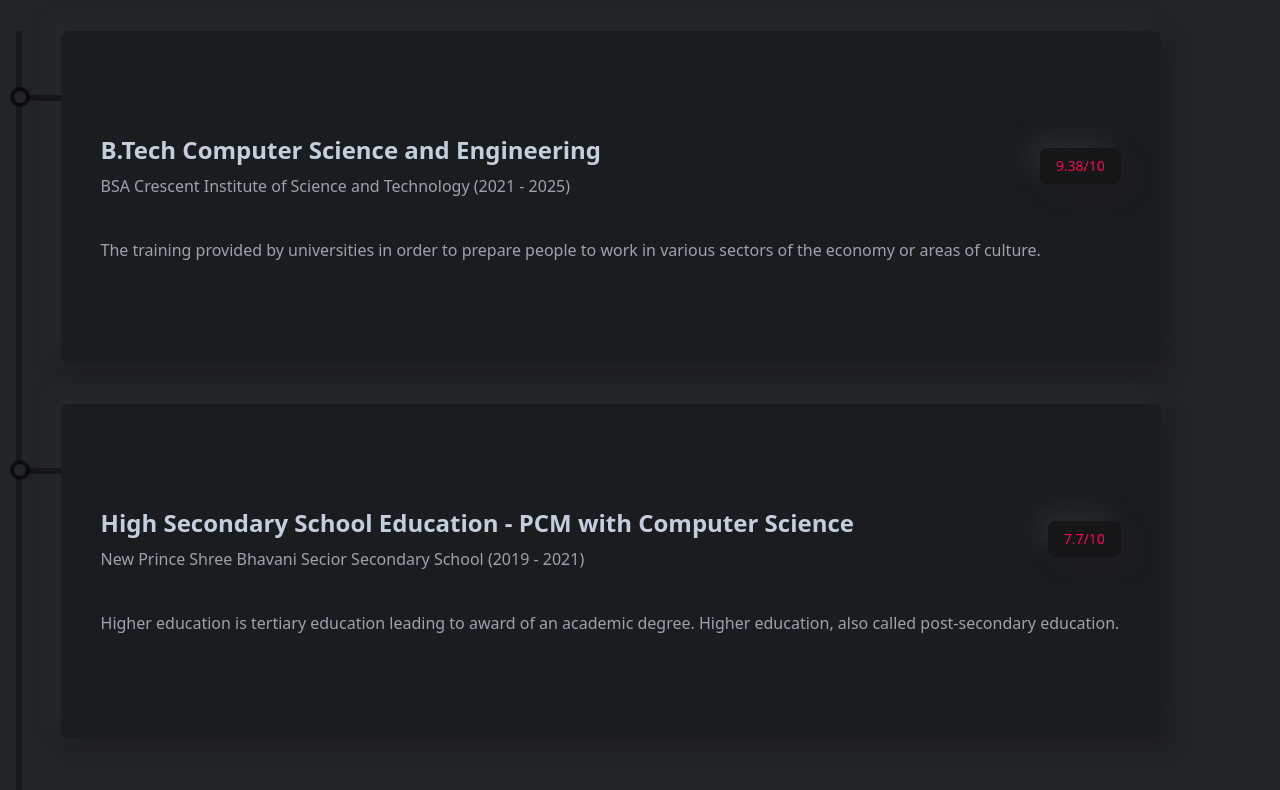
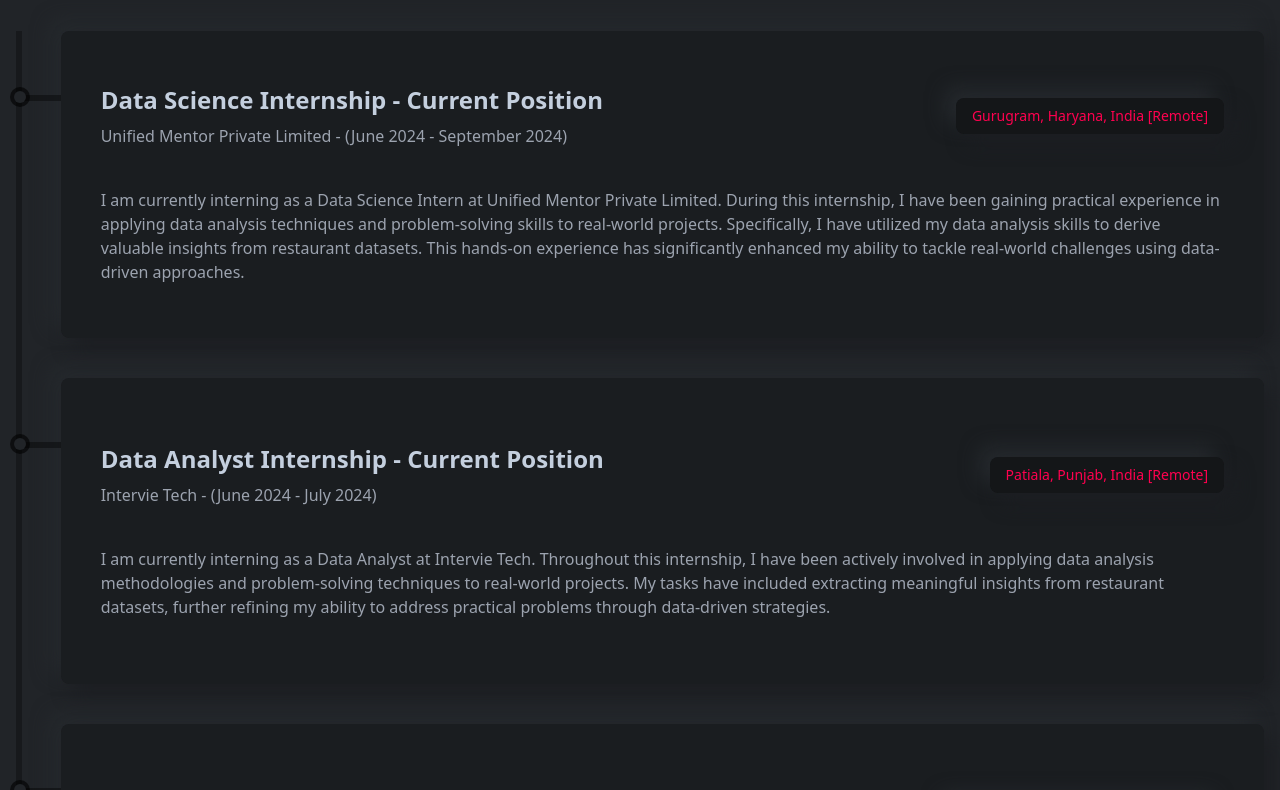
Before and after one commit to TanushMM/tanushmm.github.io, a React (Create React App) app: page / in a window 1280 px wide. Shown: the part 3720-4510 px from the top of the page. Built offline with nearby package versions, Linux system fonts and the light colour scheme.

Commit message:
Added new experiences

```diff
--- a/src/components/resume/Experience.js
+++ b/src/components/resume/Experience.js
@@ -15,15 +15,53 @@
           <h2 className="text-3xl md:text-4xl font-bold">Internship Experience</h2>
         </div>
         <div className="mt-6 lgl:mt-14 w-full h-[1000px] border-l-[6px] border-l-black border-opacity-30 flex flex-col gap-10">
+        <ResumeCard
+          title="Data Science Internship - Current Position"
+          subTitle="Unified Mentor Private Limited - (June 2024 - September 2024)"
+          result="Gurugram, Haryana, India [Remote]"
+          des="I am currently interning as a Data Science Intern at Unified Mentor Private Limited. During this internship, I have been gaining practical experience in applying data analysis techniques and problem-solving skills to real-world projects. Specifically, I have utilized my data analysis skills to derive valuable insights from restaurant datasets. This hands-on experience has significantly enhanced my ability to tackle real-world challenges using data-driven approaches."
+          />
+
           <ResumeCard
-            title="Data Science Intern"
-            subTitle="Cognifyz Technologies - (September 2023 - October 2023)"
-            result="Chennai, India [Remote]"
+          title="Data Analyst Internship - Current Position"
+          subTitle="Intervie Tech - (June 2024 - July 2024)"
+          result="Patiala, Punjab, India [Remote]"
+          des="I am currently interning as a Data Analyst at Intervie Tech. Throughout this internship, I have been actively involved in applying data analysis methodologies and problem-solving techniques to real-world projects. My tasks have included extracting meaningful insights from restaurant datasets, further refining my ability to address practical problems through data-driven strategies."
+          />
+
+          <ResumeCard
+          title="Data Science Internship"
+          subTitle="Cognifyz Technologies - (September 2023 - October 2023)"
+          result="Chennai, Tamil Nadu, India [Remote]"
+          des="During my internship at Cognifyz Technologies, I gained valuable experience in applying data analysis and problem-solving skills to real-world scenarios. I utilized advanced data analysis techniques to extract actionable insights from restaurant datasets. This internship significantly contributed to enhancing my proficiency in solving practical problems using data-driven methodologies."
+          />
+        {/* <ResumeCard
+            title="Data Science Intern - Ongoing"
+            subTitle="Unified Mentor Private Limited - (June 2024 - September 2024)"
+            result="Gurugram, Haryana, India [Remote]"
             des="Gained hands-on experience applying data analysis
             and problem-solving to real-world projects.
             Leveraged data analysis skills to extract insights from restaurant datasets.
             This experience honed my ability to solve real-world problems through data-driven approaches."
           />
+          <ResumeCard
+            title="Data Analyst Intern - Ongoing"
+            subTitle="Intervie Tech - (June 2024 - July 2024)"
+            result="Patiala, Punjab, India [Remote]"
+            des="Gained hands-on experience applying data analysis
+            and problem-solving to real-world projects.
+            Leveraged data analysis skills to extract insights from restaurant datasets.
+            This experience honed my ability to solve real-world problems through data-driven approaches."
+          />
+          <ResumeCard
+            title="Data Science Intern"
+            subTitle="Cognifyz Technologies - (September 2023 - October 2023)"
+            result="Chennai, Tamil Nadu, India [Remote]"
+            des="Gained hands-on experience applying data analysis
+            and problem-solving to real-world projects.
+            Leveraged data analysis skills to extract insights from restaurant datasets.
+            This experience honed my ability to solve real-world problems through data-driven approaches."
+          /> */}
           {/* <ResumeCard
             title="Web Developer & Trainer"
             subTitle="Apple Developer Team - (2012 - 2016)"
--- a/src/components/resume/Resume.js
+++ b/src/components/resume/Resume.js
@@ -7,9 +7,9 @@
 import Hobbies from "./Hobbies";
 
 const Resume = () => {
-   const [educationData, setEducationData] = useState(true);
+   const [educationData, setEducationData] = useState(false);
    const [skillData, setSkillData] = useState(false);
-   const [experienceData, setExperienceData] = useState(false);
+   const [experienceData, setExperienceData] = useState(true);
    const [achievementData, setAchievementData] = useState(false);
    const [hobbiesData, setHobbiesData] = useState(false);
   return (
@@ -23,21 +23,21 @@
       </div>
       <div>
         <ul className="w-full grid grid-cols-1 md:grid-cols-2 xl:grid-cols-5">
-          <li
+        <li
             onClick={() =>
-              setEducationData(true) &
+              setEducationData(false) &
               setSkillData(false) &
-              setExperienceData(false) &
+              setExperienceData(true) &
               setAchievementData(false) &
               setHobbiesData(false)
             }
             className={`${
-              educationData
+              experienceData
                 ? "border-designColor rounded-lg"
                 : "border-transparent"
             } resumeLi`}
           >
-            Education
+            Experience
           </li>
           <li
             onClick={() =>
@@ -55,19 +55,19 @@
           </li>
           <li
             onClick={() =>
-              setEducationData(false) &
+              setEducationData(true) &
               setSkillData(false) &
-              setExperienceData(true) &
+              setExperienceData(false) &
               setAchievementData(false) &
               setHobbiesData(false)
             }
             className={`${
-              experienceData
+              educationData
                 ? "border-designColor rounded-lg"
                 : "border-transparent"
             } resumeLi`}
           >
-            Experience
+            Education
           </li>
           <li
             onClick={() =>
@@ -103,10 +103,10 @@
           </li>
         </ul>
       </div>
+      {experienceData && <Experience />}
       {educationData && <Education />}
       {skillData && <Skills />}
       {achievementData && <Achievement />}
-      {experienceData && <Experience />}
       {hobbiesData && <Hobbies />}
 
     </section>
```
